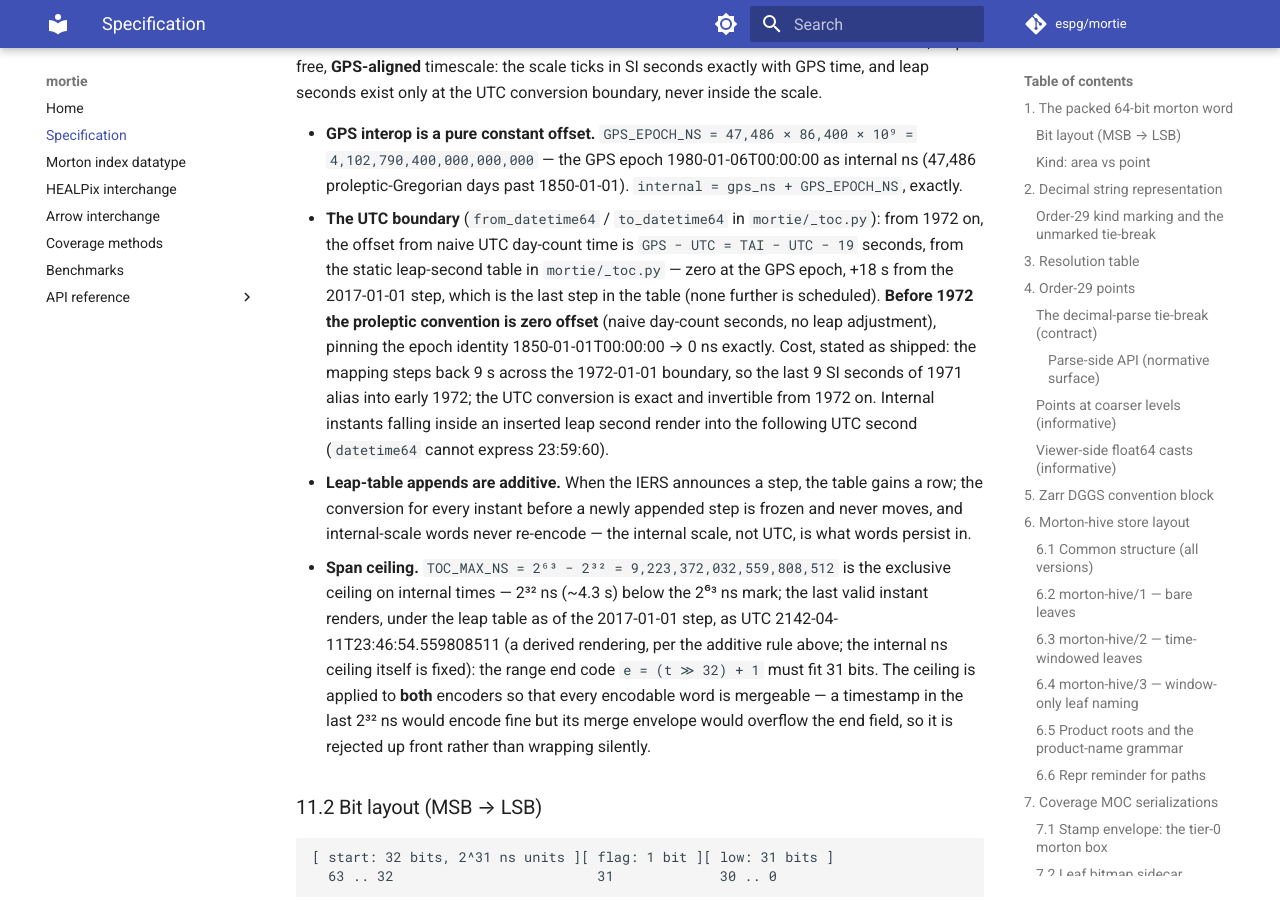
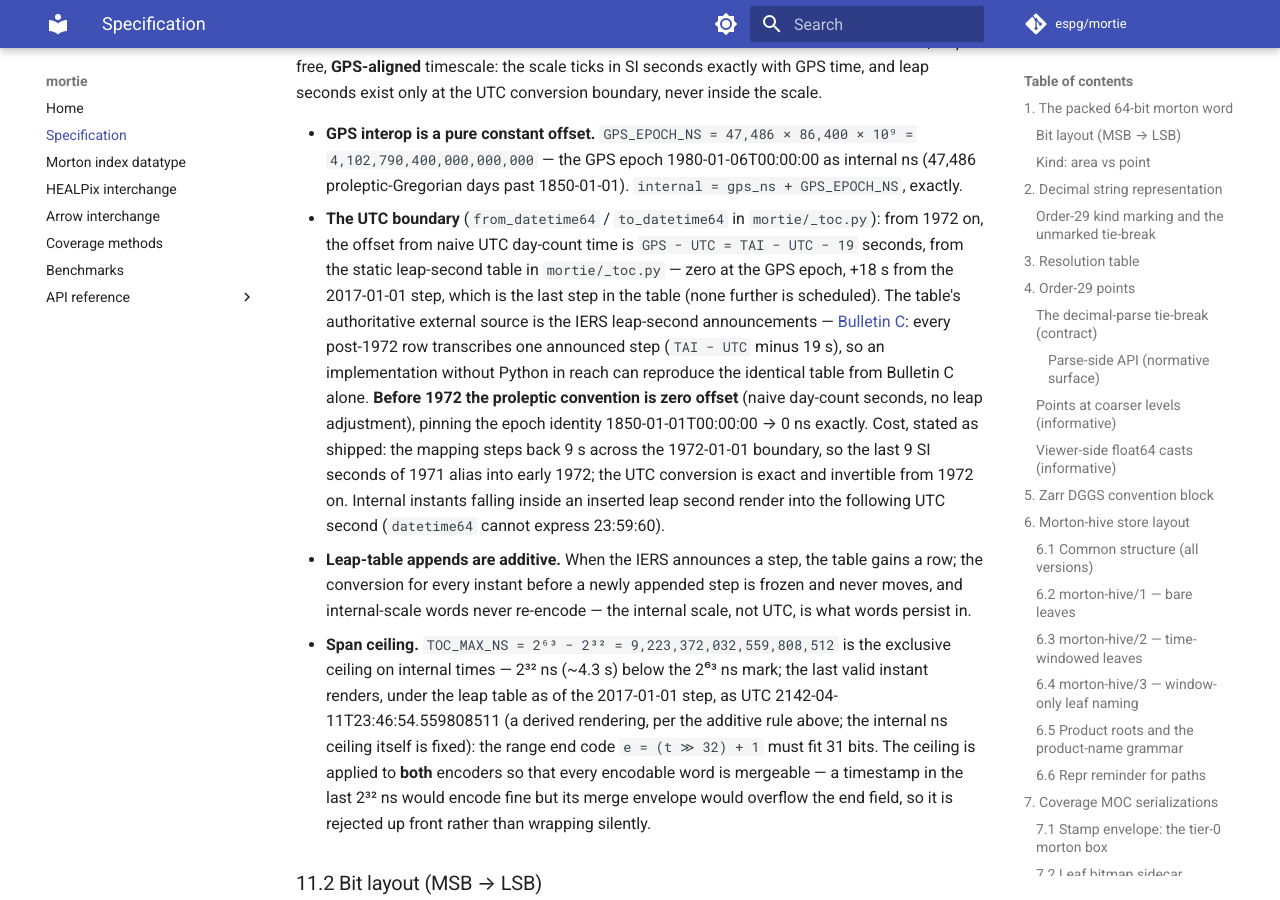
Before and after one commit to espg/mortie, an MkDocs documentation site: the page built from docs/specification.md, in a window 1280 px wide and 900 px high, scrolled down 19031 px. Built offline with MkDocs 1.6.1 and Material for MkDocs 9.7.7, drawn with Linux system fonts in a browser that asks for light colours; comment, search, counter and statistics services are not loaded; the version menu is left out.

Commit message:
fold review: cite IERS Bulletin C beside the toc.py table (issue #193)

```diff
--- a/docs/specification.md
+++ b/docs/specification.md
@@ -869,7 +869,13 @@ seconds exist only at the UTC conversion boundary, never inside the scale.
   is `GPS − UTC = TAI − UTC − 19` seconds, from the static leap-second
   table in `mortie/_toc.py` — zero at the GPS epoch, +18 s from the
   2017-01-01 step, which is the last step in the table (none further is
-  scheduled). **Before 1972 the proleptic convention is zero offset**
+  scheduled). The table's authoritative external source is the IERS
+  leap-second announcements —
+  [Bulletin C](https://www.iers.org/IERS/EN/Publications/Bulletins/bulletins.html):
+  every post-1972 row transcribes one announced step (`TAI − UTC` minus
+  19 s), so an implementation without Python in reach can reproduce the
+  identical table from Bulletin C alone. **Before 1972 the proleptic
+  convention is zero offset**
   (naive day-count seconds, no leap adjustment), pinning the epoch identity
   1850-01-01T00:00:00 → 0 ns exactly. Cost, stated as shipped: the mapping
   steps back 9 s across the 1972-01-01 boundary, so the last 9 SI seconds
```
Also changed, not shown: CHANGELOG.md (+2 -2 lines).
